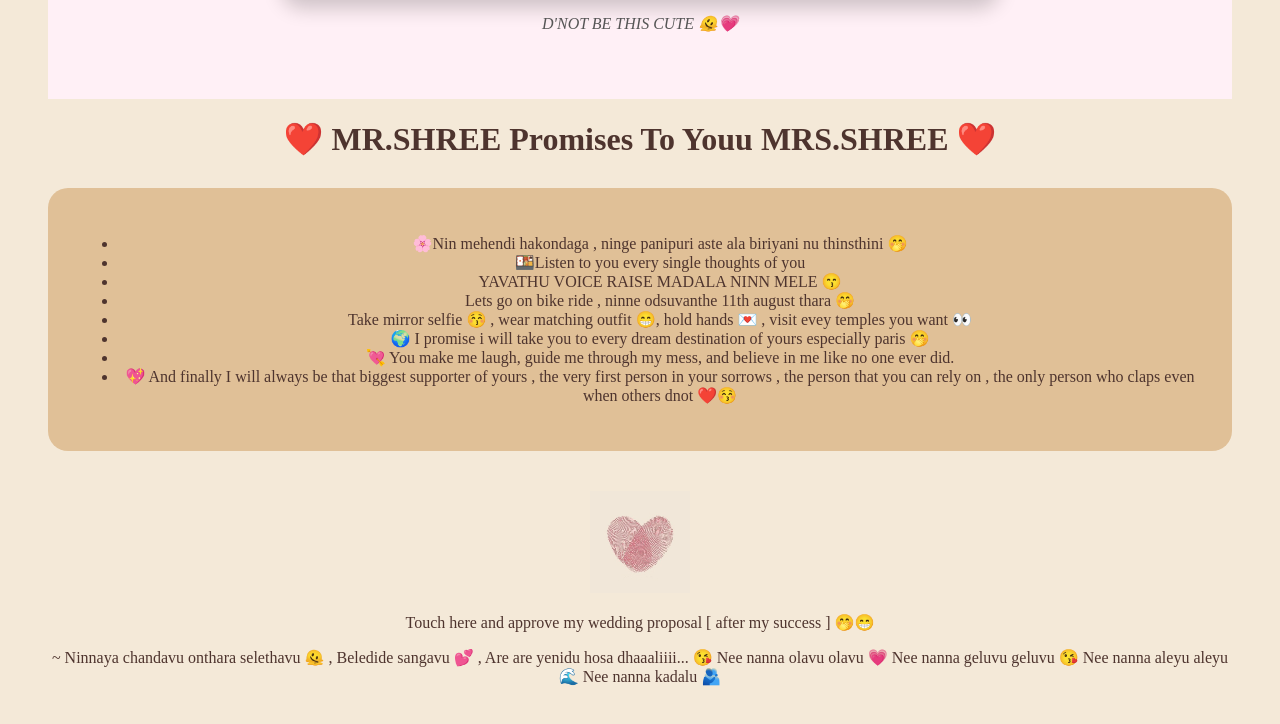
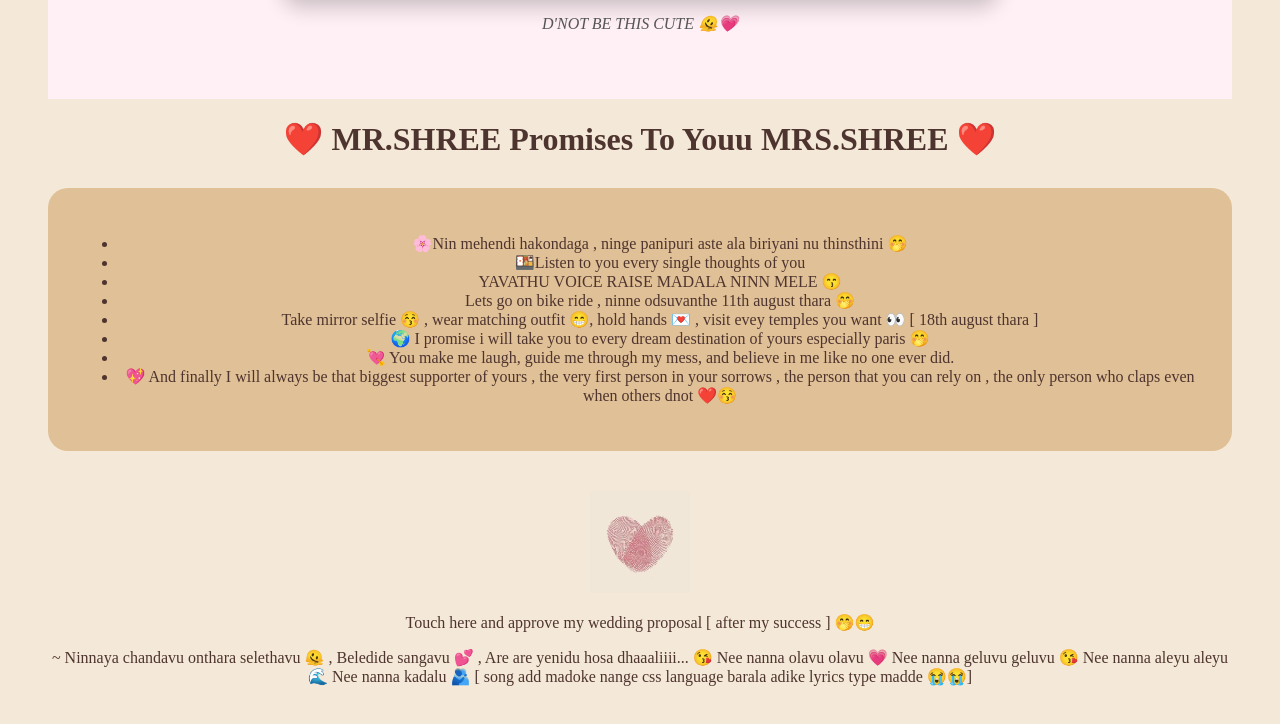
Before and after one commit to shrxpvtz-cmyk/shree-love-page, a plain HTML site: page PAGE2MAIN.HTML in a window 1280 px wide. Shown: the part 1682-2406 px from the top of the page. Drawn offline with Linux system fonts and the light colour scheme; a web font is replaced by a local one.

Commit message:
Update PAGE2MAIN.HTML

```diff
--- a/PAGE2MAIN.HTML
+++ b/PAGE2MAIN.HTML
@@ -118,7 +118,7 @@
         <li> Lets go on bike ride , ninne odsuvanthe 11th august thara 🤭</li>
 
 
-        <li>  Take mirror selfie 😚 , wear matching outfit 😁, hold hands 💌 , visit evey temples you want 👀</li>
+        <li>  Take mirror selfie 😚 , wear matching outfit 😁, hold hands 💌 , visit evey temples you want 👀 [ 18th august thara ] </li>
         <li>🌍 I promise i will take you to every dream destination of yours especially paris 🤭</li>
         <li> 💘 You make me laugh, guide me through my mess, and believe in me like no one ever did.</li>
  <li>💖 And finally I will always be that biggest supporter of yours , the very first person in your sorrows , the person that you can rely on , the only person who claps even when others dnot ❤️😚</li>
@@ -132,3 +132,4 @@
 </body>
 
 </html> ~ Ninnaya chandavu onthara selethavu 🫠 , Beledide sangavu 💕 , Are are yenidu hosa dhaaaliiii... 😘 Nee nanna olavu olavu 💗 Nee nanna geluvu geluvu 😘 Nee nanna aleyu aleyu 🌊 Nee nanna kadalu 🫂
+[ song add madoke nange css language barala  adike lyrics type madde 😭😭]
```
